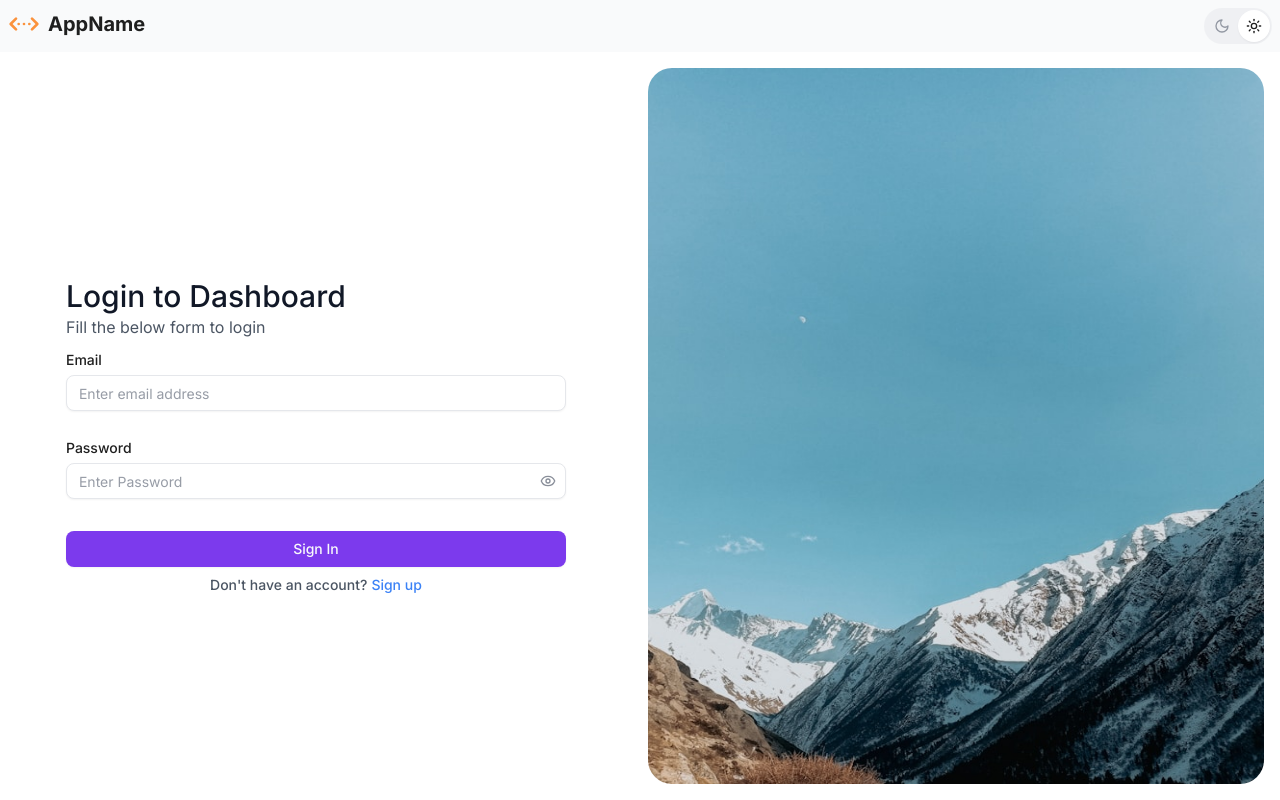
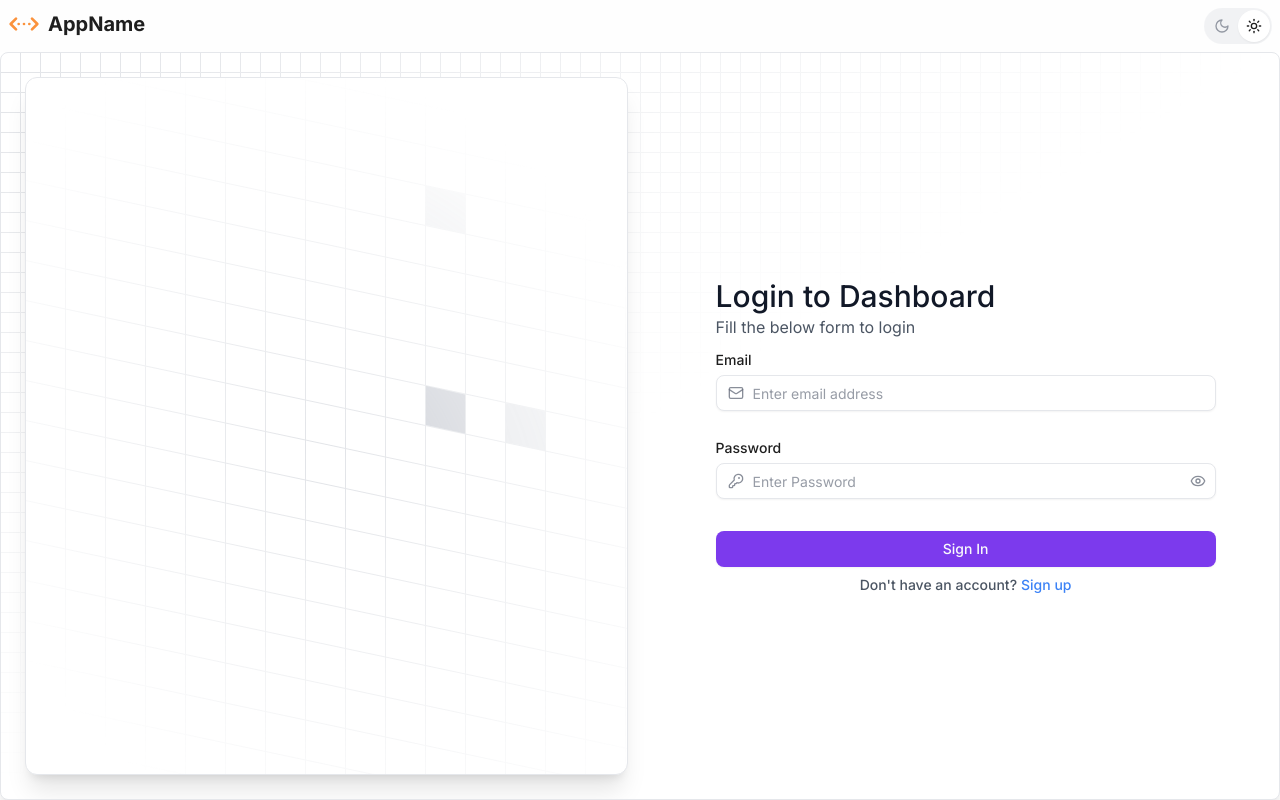
Before and after one commit to shubham225/codeplayground-web, a Next.js app: page /login in a window 1280 px wide. Built offline with nearby package versions, Linux system fonts and the light colour scheme.

Commit message:
UI Updated

```diff
--- a/src/app/(auth)/layout.tsx
+++ b/src/app/(auth)/layout.tsx
@@ -1,5 +1,8 @@
 import React from "react";
 import Image from "next/image";
+import GridPattern from "@/components/ui/grid-pattern";
+import { cn } from "@/lib/utils";
+import { Card } from "@/components/ui/card";
 
 export default function AuthLayout({
   children,
@@ -7,26 +10,51 @@ export default function AuthLayout({
   children: React.ReactNode;
 }>) {
   return (
-    <main className="flex w-full h-full justify-between font-inter">
+    <div className="relative flex size-full items-center justify-center overflow-hidden rounded-lg border bg-background md:shadow-xl">
+      <main className="flex w-full h-full justify-between font-inter">
+        {/* Image and Background */}
+        <div className="h-full w-full p-6 max-lg:hidden z-10">
+          <div className="relative flex h-full w-full flex-col items-center justify-center overflow-hidden rounded-xl border bg-background md:shadow-xl">
+            <p className="z-10 whitespace-pre-wrap text-center text-5xl font-medium tracking-tighter text-black dark:text-white"></p>
+            <GridPattern
+              squares={[
+                [4, 4],
+                [5, 1],
+                [8, 2],
+                [5, 3],
+                [5, 5],
+                [10, 10],
+                [12, 15],
+                [15, 10],
+                [10, 15],
+                [15, 10],
+                [10, 15],
+                [15, 10],
+              ]}
+              className={cn(
+                "[mask-image:radial-gradient(400px_circle_at_center,white,transparent)]",
+                "inset-x-0 inset-y-[-45%] h-[200%] skew-y-12"
+              )}
+            />
+          </div>
+        </div>
+
+        {/* Main Section */}
         <section className="flex items-center justify-center size-full max-sm:px-4 pt-5">
           <div className="w-full max-w-[500px] flex-col justify-center gap-4 py-5 md:gap-5">
             {children}
           </div>
         </section>
-
-      {/* Image and Background from leftside */}
-      <div className="h-full w-full p-4 max-lg:hidden">
-        <div className="size-full bg-sky-1 rounded-3xl">
-          <div className="relative h-full w-full items-center">
-            <Image
-              src="/imgs/landing-page.jpg"
-              alt="Auth Image"
-              fill
-              className="rounded-3xl"
-            />
-          </div>
-        </div>
-      </div>
-    </main>
+      </main>
+      <GridPattern
+        width={20}
+        height={20}
+        x={-1}
+        y={-1}
+        className={cn(
+          "[mask-image:linear-gradient(to_bottom_right,white,transparent,transparent)] "
+        )}
+      />
+    </div>
   );
 }
--- a/src/app/(auth)/signup/page.tsx
+++ b/src/app/(auth)/signup/page.tsx
@@ -7,7 +7,7 @@ export default function SignUp() {
     <>
       <header className="flex flex-col gap-5 md:gap-6 pb-2">
         <div className="flex flex-col gap-1 md:gap-3">
-          <h1 className="text-22 lg:text-30 font-medium text-gray-900 dark:text-gray-100">
+          <h1 className="text-22 lg:text-30 text-24 font-medium text-gray-900 dark:text-gray-100">
             Create account
             <p className="text-16 font-normal text-gray-600 dark:text-gray-300">
               Enter your details to get started.
--- a/src/app/globals.css
+++ b/src/app/globals.css
@@ -144,6 +144,9 @@ body {
   .text-36 {
     @apply text-[36px] leading-[44px];
   }
+
+  /* Animations */
+
 }
 
 /* React-Split Gutter */
--- a/src/app/layout.tsx
+++ b/src/app/layout.tsx
@@ -7,6 +7,8 @@ import { ChevronsLeftRightEllipsis } from "lucide-react";
 import Link from "next/link";
 import SwitchDemo from "@/components/toggle-mode";
 import ToggleMode from "@/components/toggle-mode";
+import GridPattern from "@/components/ui/grid-pattern";
+import { cn } from "@/lib/utils";
 
 const inter = Inter({ subsets: ["latin"], variable: "--font-inter" });
 
@@ -30,7 +32,7 @@ export default function RootLayout({
           disableTransitionOnChange
         >
           <div className="flex flex-col size-full">
-            <div className="flex flex-row justify-between p-2 dark:bg-[#1e1e1e] bg-gray-50">
+            <div className="flex flex-row justify-between p-2 dark:bg-[#1e1e1e] bg-gray-100/15">
               <Link href={"/"}>
                 <div className="flex gap-2 items-center">
                   <ChevronsLeftRightEllipsis className="text-orange-400 font-bold w-8 h-8" />
@@ -39,7 +41,7 @@ export default function RootLayout({
               </Link>
               <ToggleMode />
             </div>
-            {children}
+              {children}
           </div>
         </ThemeProvider>
       </body>
--- a/src/components/custom-ui/InputField.tsx
+++ b/src/components/custom-ui/InputField.tsx
@@ -2,7 +2,6 @@ import React from "react";
 import { FormControl, FormField, FormLabel, FormMessage } from "../ui/form";
 import { Input } from "../ui/input";
 import { InputFieldProps } from "@/types";
-import PassowrdInput from "./input/PasswordInput";
 
 export default function InputFormField({
   control,
--- a/src/components/custom-ui/input/PasswordInput.tsx
+++ b/src/components/custom-ui/input/PasswordInput.tsx
@@ -3,7 +3,7 @@
 import { Input } from "@/components/ui/input";
 import { Label } from "@/components/ui/label";
 import { cn } from "@/lib/utils";
-import { Eye, EyeOff } from "lucide-react";
+import { Eye, EyeOff, SquareAsterisk } from "lucide-react";
 import { useState } from "react";
 
 type Props = {
@@ -11,6 +11,7 @@ type Props = {
   label: string;
   message?: string | undefined;
   placeholder?: string;
+  Icon?: React.ElementType;
 };
 
 export default function PassowrdInput({
@@ -18,6 +19,7 @@ export default function PassowrdInput({
   label,
   message,
   placeholder,
+  Icon,
   ...props
 }: Props) {
   const [isVisible, setIsVisible] = useState<boolean>(false);
@@ -33,17 +35,19 @@ export default function PassowrdInput({
           className={cn("pe-9 dark:border-gray-500", {
             "border-destructive/80 text-destructive focus-visible:border-destructive/80 focus-visible:ring-destructive/20":
               message,
-          })}
+          },{"ps-9" : Icon})}
           placeholder={placeholder}
           type={isVisible ? "text" : "password"}
           {...props}
         />
+        <div className="pointer-events-none absolute inset-y-0 start-0 flex items-center justify-center ps-3 text-muted-foreground/80 peer-disabled:opacity-50">
+          {Icon && <Icon size={16} strokeWidth={2} aria-hidden="true" />}
+        </div>
         <button
           className={cn(
             "absolute inset-y-0 end-0 flex h-full w-9 items-center justify-center rounded-e-lg text-muted-foreground/80 outline-offset-2 transition-colors hover:text-foreground focus:z-10 focus-visible:outline focus-visible:outline-2 focus-visible:outline-ring/70 disabled:pointer-events-none disabled:cursor-not-allowed disabled:opacity-50",
             {
-              "text-destructive hover:text-destructive":
-                message,
+              "text-destructive hover:text-destructive": message,
             }
           )}
           type="button"
--- a/src/components/custom-ui/input/SimpleInput.tsx
+++ b/src/components/custom-ui/input/SimpleInput.tsx
@@ -29,15 +29,15 @@ export default function SimpleInput({
       <div className="relative">
         <Input
           id={id}
-          className={cn("pe-9 dark:border-gray-500", {
+          className={cn("peer pe-9 dark:border-gray-500", {
             "border-destructive/80 text-destructive focus-visible:border-destructive/80 focus-visible:ring-destructive/20":
               message,
-          })}
+          }, {"ps-9" : Icon})}
           placeholder={placeholder}
           type="text"
           {...props}
         />
-        <div className="pointer-events-none absolute inset-y-0 end-0 flex items-center justify-center pe-3 text-muted-foreground/80 peer-disabled:opacity-50">
+        <div className="pointer-events-none absolute inset-y-0 start-0 flex items-center justify-center ps-3 text-muted-foreground/80 peer-disabled:opacity-50">
           {Icon && <Icon size={16} strokeWidth={2} aria-hidden="true" />}
         </div>
       </div>
--- a/src/components/forms/LoginForm.tsx
+++ b/src/components/forms/LoginForm.tsx
@@ -7,7 +7,7 @@ import { useForm } from "react-hook-form";
 import { Button } from "@/components/ui/button";
 import { Form } from "@/components/ui/form";
 import InputFormField from "../custom-ui/InputField";
-import { Loader2, Mail } from "lucide-react";
+import { KeyRound, Loader2, Mail } from "lucide-react";
 import PassowrdInput from "../custom-ui/input/PasswordInput";
 import { Input } from "../ui/input";
 import SimpleInput from "../custom-ui/input/SimpleInput";
@@ -45,15 +45,17 @@ export default function LoginForm() {
         <SimpleInput
           id="email"
           label="Email"
+          placeholder="Enter email address"
+          Icon={Mail}
           message={form.formState.errors.email?.message}
-          placeholder="Enter email address"
           {...form.register("email")}
         />
         <PassowrdInput
           id="password"
           label="Password"
+          placeholder="Enter Password"
+          Icon={KeyRound}
           message={form.formState.errors.password?.message}
-          placeholder="Enter Password"
           {...form.register("password")}
         />
         <div className="flex flex-col gap-3 pt-2">
--- /dev/null
+++ b/src/components/ui/grid-pattern.tsx
@@ -0,0 +1,72 @@
+import { useId } from "react";
+
+import { cn } from "@/lib/utils";
+
+interface GridPatternProps {
+  width?: number;
+  height?: number;
+  x?: number;
+  y?: number;
+  squares?: Array<[x: number, y: number]>;
+  strokeDasharray?: string;
+  className?: string;
+  [key: string]: unknown;
+}
+
+export function GridPattern({
+  width = 40,
+  height = 40,
+  x = -1,
+  y = -1,
+  strokeDasharray = "0",
+  squares,
+  className,
+  ...props
+}: GridPatternProps) {
+  const id = useId();
+
+  return (
+    <svg
+      aria-hidden="true"
+      className={cn(
+        "pointer-events-none absolute inset-0 h-full w-full fill-gray-400/30 stroke-gray-400/30",
+        className,
+      )}
+      {...props}
+    >
+      <defs>
+        <pattern
+          id={id}
+          width={width}
+          height={height}
+          patternUnits="userSpaceOnUse"
+          x={x}
+          y={y}
+        >
+          <path
+            d={`M.5 ${height}V.5H${width}`}
+            fill="none"
+            strokeDasharray={strokeDasharray}
+          />
+        </pattern>
+      </defs>
+      <rect width="100%" height="100%" strokeWidth={0} fill={`url(#${id})`} />
+      {squares && (
+        <svg x={x} y={y} className="overflow-visible">
+          {squares.map(([x, y]) => (
+            <rect
+              strokeWidth="0"
+              key={`${x}-${y}`}
+              width={width - 1}
+              height={height - 1}
+              x={x * width + 1}
+              y={y * height + 1}
+            />
+          ))}
+        </svg>
+      )}
+    </svg>
+  );
+}
+
+export default GridPattern;
```
Also changed, not shown: src/components/custom-ui/input/DateInputField.tsx (+24 -5 lines), src/components/forms/SignUpForm.tsx (+18 -8 lines), public/imgs/background.png (added), 1 other file (tests, documents, lock files or other folders).
